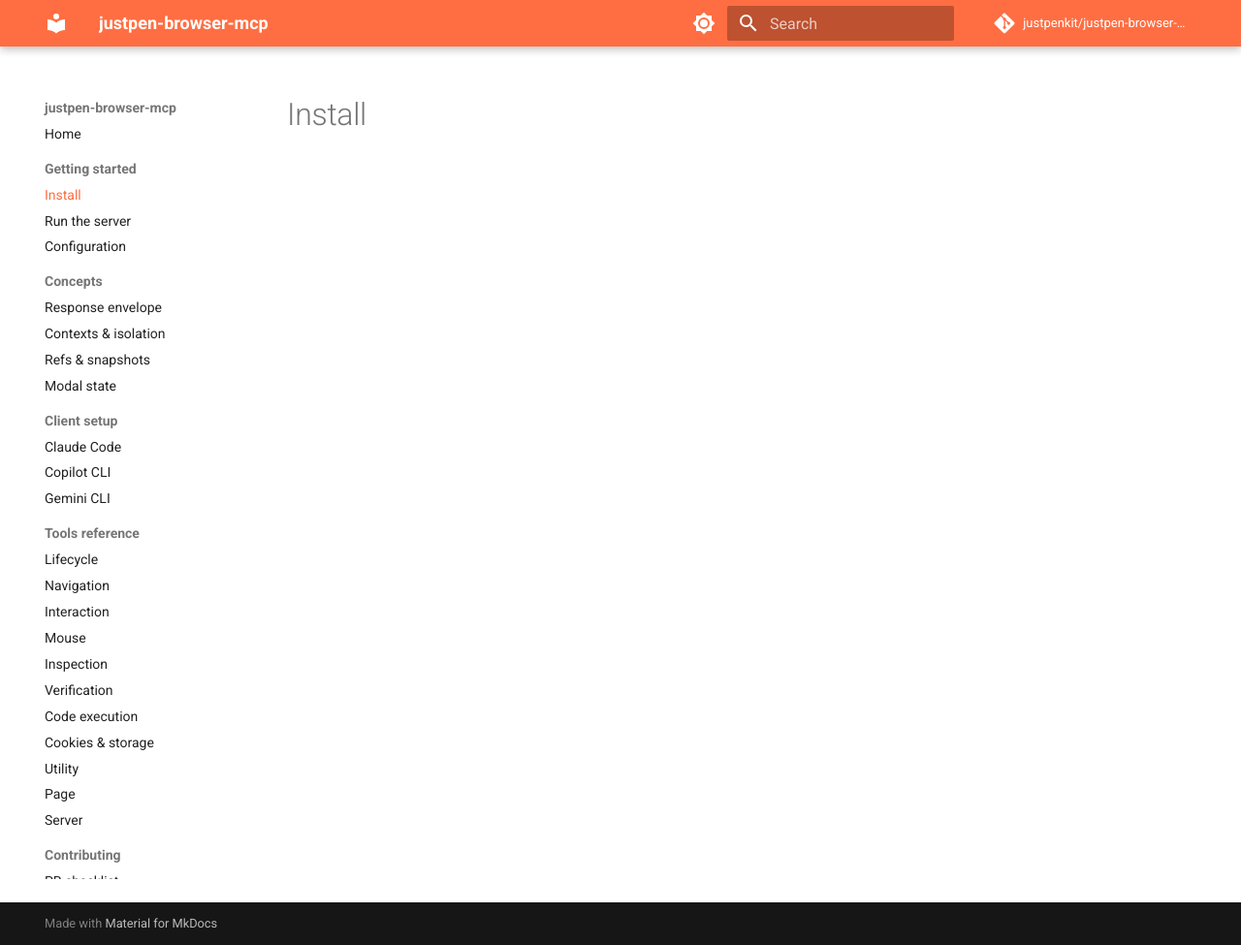
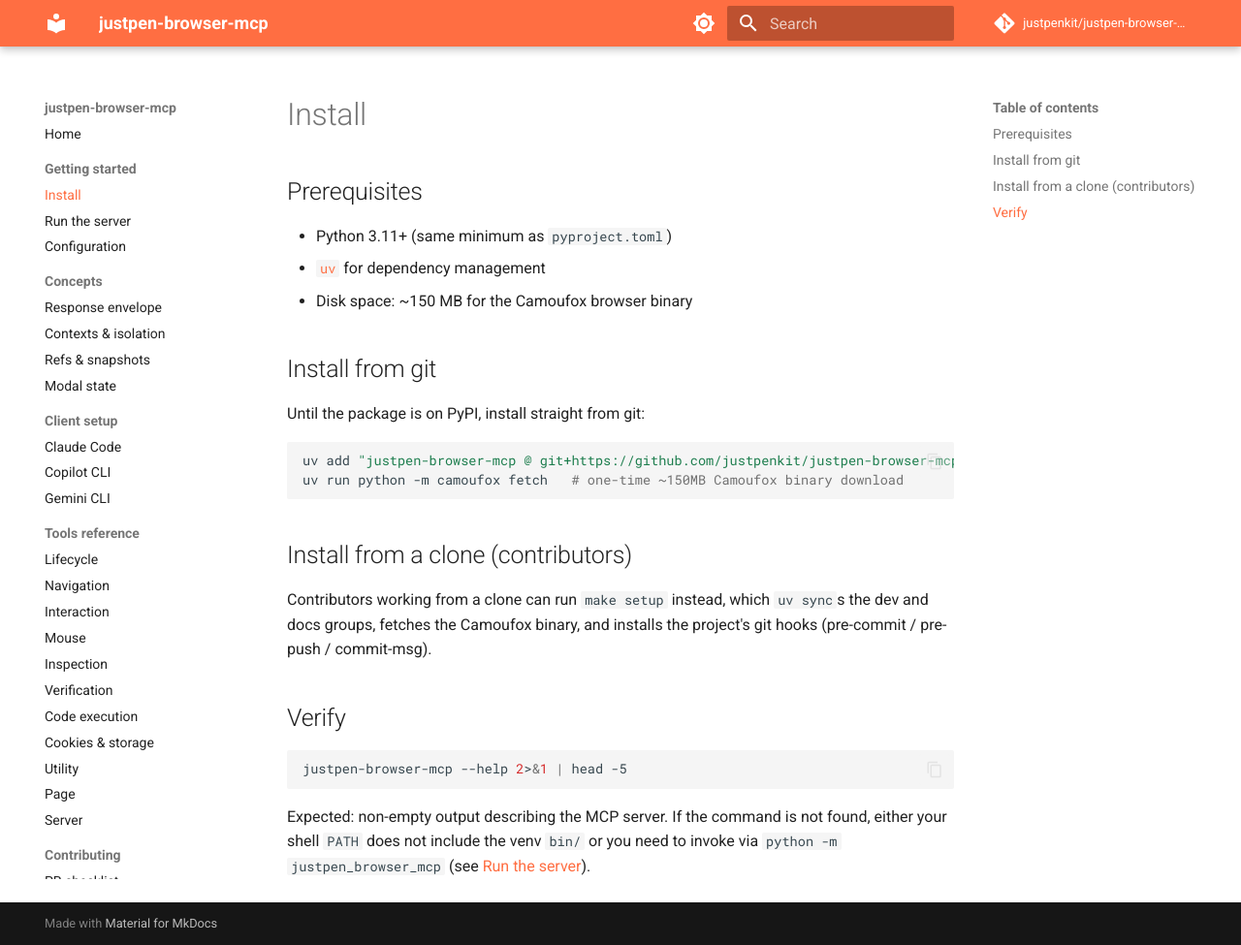
Before and after one commit to justpenkit/justpen-browser-mcp, an MkDocs documentation site: the page built from docs/getting-started/install.md, in a window 1280 px wide and 975 px high. Shown: the whole window at 97% size. Built offline with MkDocs 1.6.1 and Material for MkDocs 9.7.7, drawn with Linux system fonts in a browser that asks for light colours; comment, search, counter and statistics services are not loaded.

Commit message:
docs(install): migrate installation section from README

````diff
--- a/docs/getting-started/install.md
+++ b/docs/getting-started/install.md
@@ -1 +1,33 @@
 # Install
+
+## Prerequisites
+
+- Python 3.11+ (same minimum as `pyproject.toml`)
+- [`uv`](https://docs.astral.sh/uv/) for dependency management
+- Disk space: ~150 MB for the Camoufox browser binary
+
+## Install from git
+
+Until the package is on PyPI, install straight from git:
+
+```bash
+uv add "justpen-browser-mcp @ git+https://github.com/justpenkit/justpen-browser-mcp@v0.1.0"
+uv run python -m camoufox fetch   # one-time ~150MB Camoufox binary download
+```
+
+## Install from a clone (contributors)
+
+Contributors working from a clone can run `make setup` instead, which
+`uv sync`s the dev and docs groups, fetches the Camoufox binary, and
+installs the project's git hooks (pre-commit / pre-push / commit-msg).
+
+## Verify
+
+```bash
+justpen-browser-mcp --help 2>&1 | head -5
+```
+
+Expected: non-empty output describing the MCP server. If the command is not
+found, either your shell `PATH` does not include the venv `bin/` or you need
+to invoke via `python -m justpen_browser_mcp` (see
+[Run the server](run-server.md)).
````
